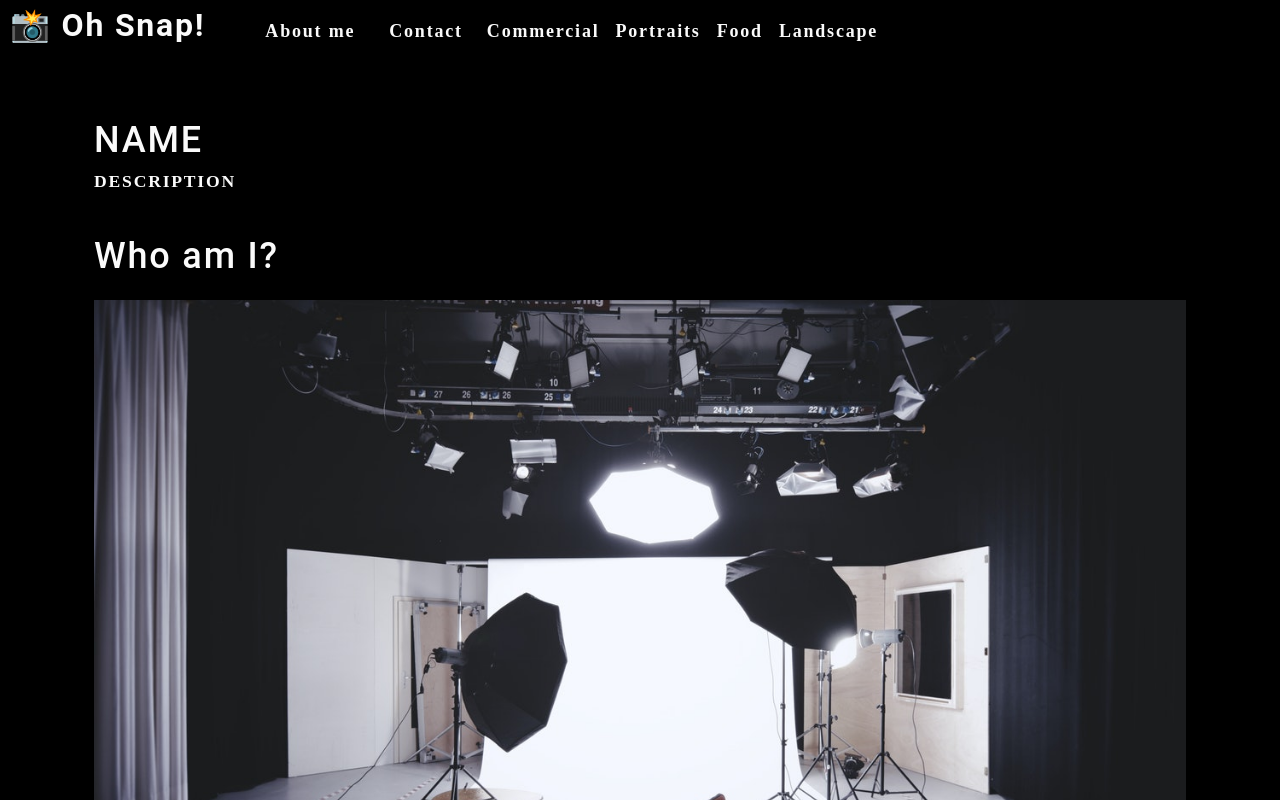
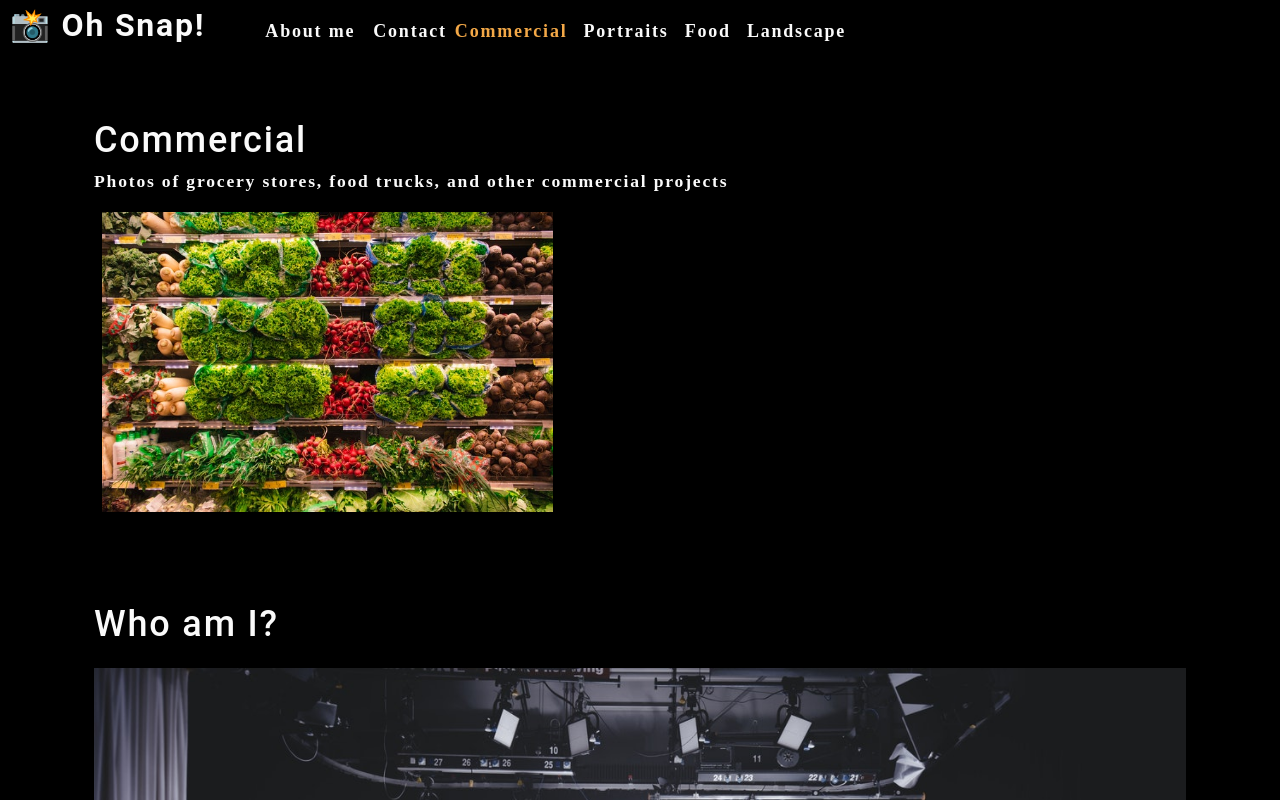
Before and after one commit to eclevela-1234/photo-port, a React (Create React App) app: page / in a window 1280 px wide. Shown: the top 800 px of the page. Built offline with nearby package versions, Linux system fonts and the light colour scheme.

Commit message:
lifted categor props to app and passed down to Nav

```diff
--- a/src/App.js
+++ b/src/App.js
@@ -1,12 +1,24 @@
-import React from 'react';
+import React, {useState} from 'react';
 import Nav from './components/Nav';
 import About from './components/About';
 import Gallery from './components/Gallery';
+
 function App() {
+  const  [categories] = useState([
+    { name: 'commercial', description: 'Photos of grocery stores, food trucks, and other commercial projects' },
+    { name: 'portraits', description: 'Portraits of people in my life' },
+    { name: 'food', description: 'Delicious delicacies' },
+    { name: 'landscape', description: 'Fields, farmhouses, waterfalls, and the beauty of nature' }
+  ]);
+
+  const [currentCategory, setCurrentCategory] = useState(categories[0]);
 
   return (
     <div>
-      <Nav />
+      <Nav
+        categories={categories}
+        setCurrentCategory={setCurrentCategory}
+        currentCategory={currentCategory} />
       <main>
           <Gallery />
           <About />
--- a/src/components/Gallery/index.js
+++ b/src/components/Gallery/index.js
@@ -1,10 +1,25 @@
 import React from "react";
+import { capitalizeFirstLetter } from '../../utils/helpers';
+import photo from "../../assets/small/commercial/0.jpg";
 
-function Gallery() {
+function Gallery(props) {
+    const currentCategory = {
+        name: "commercial",
+        description:
+            "Photos of grocery stores, food trucks, and other commercial projects",
+    };
+
     return (
         <section>
-            <h1>NAME</h1>
-            <p>DESCRIPTION</p>
+            <h1>{capitalizeFirstLetter(currentCategory.name)}</h1>
+            <p>{currentCategory.description}</p>
+            <div className="flex-row">
+                <img
+                    src={photo}
+                    alt="Commercial Exaple"
+                    className="img-thumbnail mx-1"
+                />
+            </div>
         </section>
     );
 }
--- a/src/components/Nav/index.js
+++ b/src/components/Nav/index.js
@@ -1,20 +1,19 @@
-import React from "react";
+import React, { useEffect } from "react";
 import { capitalizeFirstLetter } from "../../utils/helpers";
 
-function Nav() {
-  const  categories = [
-    { name: 'commercial', description: 'Photos of grocery stores, food trucks, and other commercial projects' },
-    { name: 'portraits', description: 'Portraits of people in my life' },
-    { name: 'food', description: 'Delicious delicacies' },
-    { name: 'landscape', description: 'Fields, farmhouses, waterfalls, and the beauty of nature' }
-  ];
+function Nav(props) {
+  const {
+    categories = [],
+    setCurrentCategory,
+    currentCategory,
+  } = props;
 
-  const handleClick = () => {
-    console.log("click handled")
-  }
+  useEffect(() => {
+    document.title = capitalizeFirstLetter(currentCategory.name);
+  }, [currentCategory]);
 
   return (
-    <header data-testid="header" className="flex-row px-1">
+    <header className="flex-row px-1">
       <h2>
         <a data-testid="link" href="/">
           <span role="img" aria-label="camera"> 📸</span> Oh Snap!
@@ -23,19 +22,19 @@
       <nav>
         <ul className="flex-row">
           <li className="mx-2">
-            <a data-testid="about" href="#about" onClick={() => handleClick()}>
+            <a data-testid="about" href="#about">
               About me
             </a>
           </li>
-          <li className={"mx-2"}>
-            <span onClick={() => handleClick()}>
+          <li>
+            <span>
               Contact
             </span>
           </li>
           {
             categories.map((category) => (
-              <li className="mx-1" key={category.name} >
-                <span onClick={() => { handleClick(); }}>
+              <li className={`mx-1 ${currentCategory.name === category.name && 'navActive'}`} key={category.name}>
+                <span onClick={() => { setCurrentCategory(category); }}>
                  {capitalizeFirstLetter(category.name)}
                 </span>
               </li>
```
